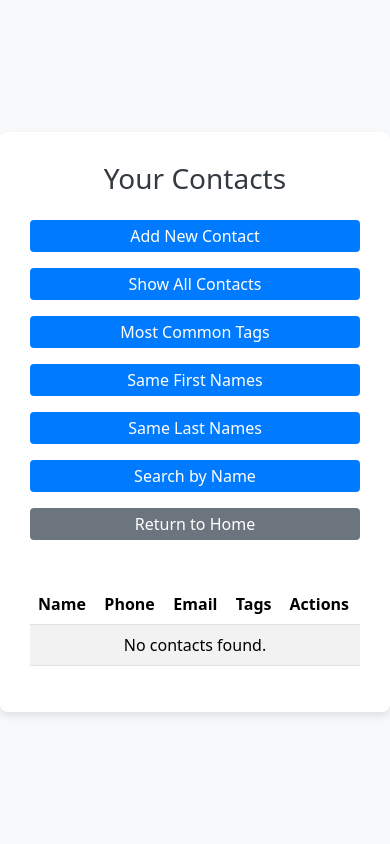
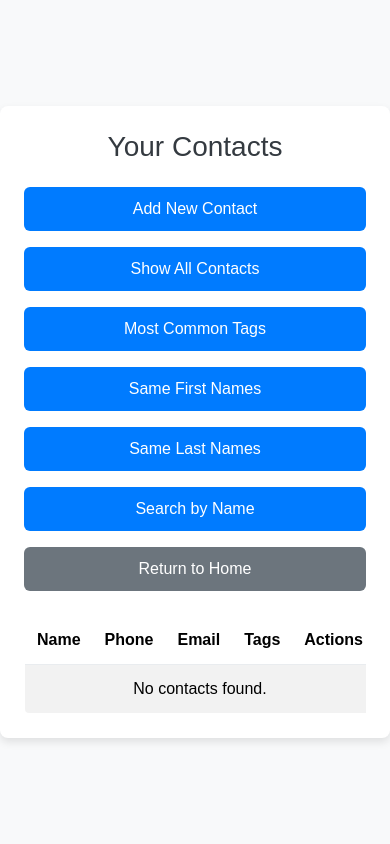
Before and after one commit to ABO33/address-book, a Flask app: page /contacts in a window 390 px wide. Run offline with Flask 3, Linux system fonts and the light colour scheme; the visitor is signed in with stand-in values (Sample User, id 1); data that the repository does not hold is empty; some libraries are stand-ins or nearby versions.

Commit message:
Fixing minor bugs, fixing routing problems, fixing out of border front end and fixing fornt end responsiveness

```diff
--- a/app/main/routes.py
+++ b/app/main/routes.py
@@ -133,7 +133,7 @@ def view_contact(contact_id):
     contact = Contact.query.get_or_404(contact_id)
     if contact.user_id != current_user.id:
         abort(403)
-    return render_template('main/view_contact.html', contact=contact)
+    return render_template('main/contacts/view_contact.html', contact=contact)
 
 
 @main.route('/edit_contact/<int:contact_id>', methods=['GET', 'POST'])
@@ -177,7 +177,7 @@ def edit_contact(contact_id):
             return redirect(url_for('main.view_contact', contact_id=contact.id))
 
     custom_fields = contact.custom_fields.items() if contact.custom_fields else []
-    return render_template('main/edit_contact.html', form=form, contact=contact, custom_fields=custom_fields, tags=tags)
+    return render_template('main/contacts/edit_contact.html', form=form, contact=contact, custom_fields=custom_fields, tags=tags)
 
 
 @main.route('/delete_contact/<int:contact_id>', methods=['POST'])
@@ -273,38 +273,40 @@ def all_contacts():
     contacts = Contact.query.filter_by(user_id=current_user.id).all()
     return render_template('main/contacts/contacts.html', contacts=contacts)
 
-@main.route('/contacts/most_common_tags', methods=['GET'])
+@main.route('/contacts/most_common_tag', methods=['GET'])
 @login_required
 def most_common_tags():
     from sqlalchemy import func
 
-    # Query for most common tags based on usage in contacts
-    most_common_tags = (
+    # Query for the single most common tag based on usage in contacts
+    most_common_tag = (
         db.session.query(Tag, func.count(ContactTag.contact_id).label('usage_count'))
         .join(ContactTag, ContactTag.tag_id == Tag.id)
         .join(Contact, Contact.id == ContactTag.contact_id)
         .filter(Tag.user_id == current_user.id)
         .group_by(Tag.id)
         .order_by(func.count(ContactTag.contact_id).desc())
-        .limit(10)  # Limit to top 10 most common tags
-        .all()
+        .first()  # Fetch the top result only
     )
 
-    # Extract tag IDs for filtering contacts
-    most_common_tag_ids = [tag.id for tag, _ in most_common_tags]
-
-    # Fetch contacts associated with the most common tags
-    contacts = (
-        Contact.query.join(ContactTag)
-        .filter(ContactTag.tag_id.in_(most_common_tag_ids), Contact.user_id == current_user.id)
-        .all()
-    )
+    if most_common_tag:
+        tag, usage_count = most_common_tag
+        # Fetch contacts associated with the most common tag
+        contacts = (
+            Contact.query.join(ContactTag)
+            .filter(ContactTag.tag_id == tag.id, Contact.user_id == current_user.id)
+            .all()
+        )
+    else:
+        tag = None
+        contacts = []
 
     return render_template(
         'main/contacts/contacts.html',
         contacts=contacts,
-        tags=[tag for tag, _ in most_common_tags]  # Pass only the tags
+        tags=[tag] if tag else []  # Pass only the most common tag, or an empty list if none
     )
+
 
 @main.route('/contacts/same_firstnames', methods=['GET'])
 @login_required
@@ -346,4 +348,4 @@ def search_contact():
         last_name = request.form.get('last_name')
         contact = Contact.query.filter_by(first_name=first_name, last_name=last_name, user_id=current_user.id).first()
         return render_template('main/contacts/contacts.html', contacts=[contact] if contact else [], search=True)
-    return render_template('main/search.html')  # Render a form for the user to enter name and last name
+    return render_template('main/contacts/search.html')  # Render a form for the user to enter name and last name
--- a/app/static/styles.css
+++ b/app/static/styles.css
@@ -1,125 +1,85 @@
 body {
     background-color: #f8f9fa; /* Light background for consistency */
+    margin: 0;
+    font-family: 'Arial', sans-serif;
 }
+
+/* Container Styles */
 .container {
     background: #ffffff;
-    padding: 30px;
+    padding: 20px;
     border-radius: 8px;
-    box-shadow: 0 4px 8px rgba(0, 0, 0, 0.1); /* Soft shadow effect */
-    width: 100%;
-    max-width: 400px; /* Limit width for better layout */
+    box-shadow: 0 4px 8px rgba(0, 0, 0, 0.1);
 }
+
+/* Headings */
 h1 {
-    color: #343a40; /* Dark color for headings */
+    color: #343a40;
     font-size: 28px;
 }
+
+/* Buttons */
+.custom-btn {
+    font-size: 16px;
+    padding: 10px 15px;
+}
+
 .btn-primary {
     background-color: #007bff;
     border: none;
-    font-size: 16px;
 }
+
 .btn-primary:hover {
     background-color: #0056b3;
 }
+
 .btn-secondary {
     background-color: #6c757d;
     border: none;
-    font-size: 16px;
 }
+
 .btn-secondary:hover {
     background-color: #5a6268;
 }
 
-.btn-info {
-    background-color: #17a2b8;
-    border: none;
+/* Table */
+.table {
+    width: 100%;
+    margin: 0 auto;
 }
 
-.btn-warning {
-    background-color: #ffc107;
-    border: none;
+.table-striped {
+    border: 1px solid #e9ecef;
+    border-radius: 5px;
+    overflow: hidden;
 }
 
-.btn-danger {
-    background-color: #dc3545;
-    border: none;
+.table th, .table td {
+    text-align: left;
+    padding: 12px;
+    vertical-align: middle;
+    word-wrap: break-word;
 }
 
-/* Badge Styling for Tags */
-.badge {
-    padding: 5px 10px;
-    border-radius: 12px;
-    color: white;
-    font-size: 14px;
-    margin-right: 5px;
+.table-responsive {
+    overflow-x: auto;
 }
 
-/* Form Control Styling */
-.form-label {
-    font-size: 16px;
-    color: #343a40; /* Dark color for labels */
+/* Badges */
+.badge {
+    font-size: 14px;
+    padding: 6px 10px;
+    color: white;
+    border-radius: 12px;
 }
 
-.form-control {
-    font-size: 14px;
-    padding: 8px;
-    border-radius: 4px;
-    border: 1px solid #ced4da;
-}
-
-.form-control:focus {
-    border-color: #007bff; /* Focus effect similar to buttons */
-}
-
-/* Table Styling */
-.table-striped {
-    width: 100%;
-    margin-top: 20px;
-}
-
-table th, table td {
-    padding: 12px;
-    text-align: left;
-}
-
-table th {
-    background-color: #f1f1f1;
-    color: #343a40;
-}
-
-/* Layout Styles */
-.vh-100 {
-    min-height: 100vh;
-}
-
-.d-flex {
-    display: flex;
-}
-
-.justify-content-center {
-    justify-content: center;
-}
-
-.align-items-center {
-    align-items: center;
-}
-
-.text-center {
-    text-align: center;
-}
-
-.mb-3 {
-    margin-bottom: 1rem;
-}
-
-.mb-4 {
-    margin-bottom: 1.5rem;
-}
-
-.gap-3 {
+/* Layout Utilities */
+.d-grid {
+    display: grid;
+    grid-template-columns: repeat(auto-fit, minmax(200px, 1fr));
     gap: 1rem;
 }
 
-.mt-4 {
-    margin-top: 1.5rem;
+.min-vh-100 {
+    min-height: 100vh;
 }
--- a/app/templates/main/contacts/contacts.html
+++ b/app/templates/main/contacts/contacts.html
@@ -1,19 +1,19 @@
 {% extends "main/base.html" %}
 
 {% block content %}
-<main class="d-flex justify-content-center align-items-center vh-100 bg-light">
-    <div class="container text-center">
+<main class="d-flex justify-content-center align-items-center min-vh-100 bg-light">
+    <div class="container text-center p-4">
         <h1 class="mb-4">Your Contacts</h1>
 
         <!-- Navigation Links -->
-        <div class="d-flex flex-column gap-3 mb-4">
-            <a href="{{ url_for('main.add_contact') }}" class="btn btn-primary btn-sm custom-btn">Add New Contact</a>
-            <a href="{{ url_for('main.all_contacts') }}" class="btn btn-primary btn-sm custom-btn">Show All Contacts</a>
-            <a href="{{ url_for('main.most_common_tags') }}" class="btn btn-primary btn-sm custom-btn">Most Common Tags</a>
-            <a href="{{ url_for('main.same_firstnames') }}" class="btn btn-primary btn-sm custom-btn">Same First Names</a>
-            <a href="{{ url_for('main.same_lastnames') }}" class="btn btn-primary btn-sm custom-btn">Same Last Names</a>
-            <a href="{{ url_for('main.search_contact') }}" class="btn btn-primary btn-sm custom-btn">Search by Name</a>
-            <a href="{{ url_for('main.home') }}" class="btn btn-secondary btn-sm custom-btn">Return to Home</a>
+        <div class="d-grid gap-3 mb-4">
+            <a href="{{ url_for('main.add_contact') }}" class="btn btn-primary custom-btn">Add New Contact</a>
+            <a href="{{ url_for('main.all_contacts') }}" class="btn btn-primary custom-btn">Show All Contacts</a>
+            <a href="{{ url_for('main.most_common_tags') }}" class="btn btn-primary custom-btn">Most Common Tags</a>
+            <a href="{{ url_for('main.same_firstnames') }}" class="btn btn-primary custom-btn">Same First Names</a>
+            <a href="{{ url_for('main.same_lastnames') }}" class="btn btn-primary custom-btn">Same Last Names</a>
+            <a href="{{ url_for('main.search_contact') }}" class="btn btn-primary custom-btn">Search by Name</a>
+            <a href="{{ url_for('main.home') }}" class="btn btn-secondary custom-btn">Return to Home</a>
         </div>
 
         <!-- Contacts Table -->
@@ -49,7 +49,7 @@
                             <td>
                                 <a href="{{ url_for('main.view_contact', contact_id=contact.id) }}" class="btn btn-info btn-sm custom-btn">View</a>
                                 <a href="{{ url_for('main.edit_contact', contact_id=contact.id) }}" class="btn btn-warning btn-sm custom-btn">Edit</a>
-                                <form action="{{ url_for('main.delete_contact', contact_id=contact.id) }}" method="POST" style="display:inline;">
+                                <form action="{{ url_for('main.delete_contact', contact_id=contact.id) }}" method="POST" class="d-inline">
                                     <button type="submit" class="btn btn-danger btn-sm custom-btn" onclick="return confirm('Are you sure you want to delete this contact?')">Delete</button>
                                 </form>
                             </td>
```
Also changed, not shown: app/templates/main/contacts/edit_contact.html (+54 -20 lines), app/templates/main/contacts/view_contact.html (+16 -3 lines), app/templates/main/contacts/search.html (renamed from app/templates/main/search.html).
